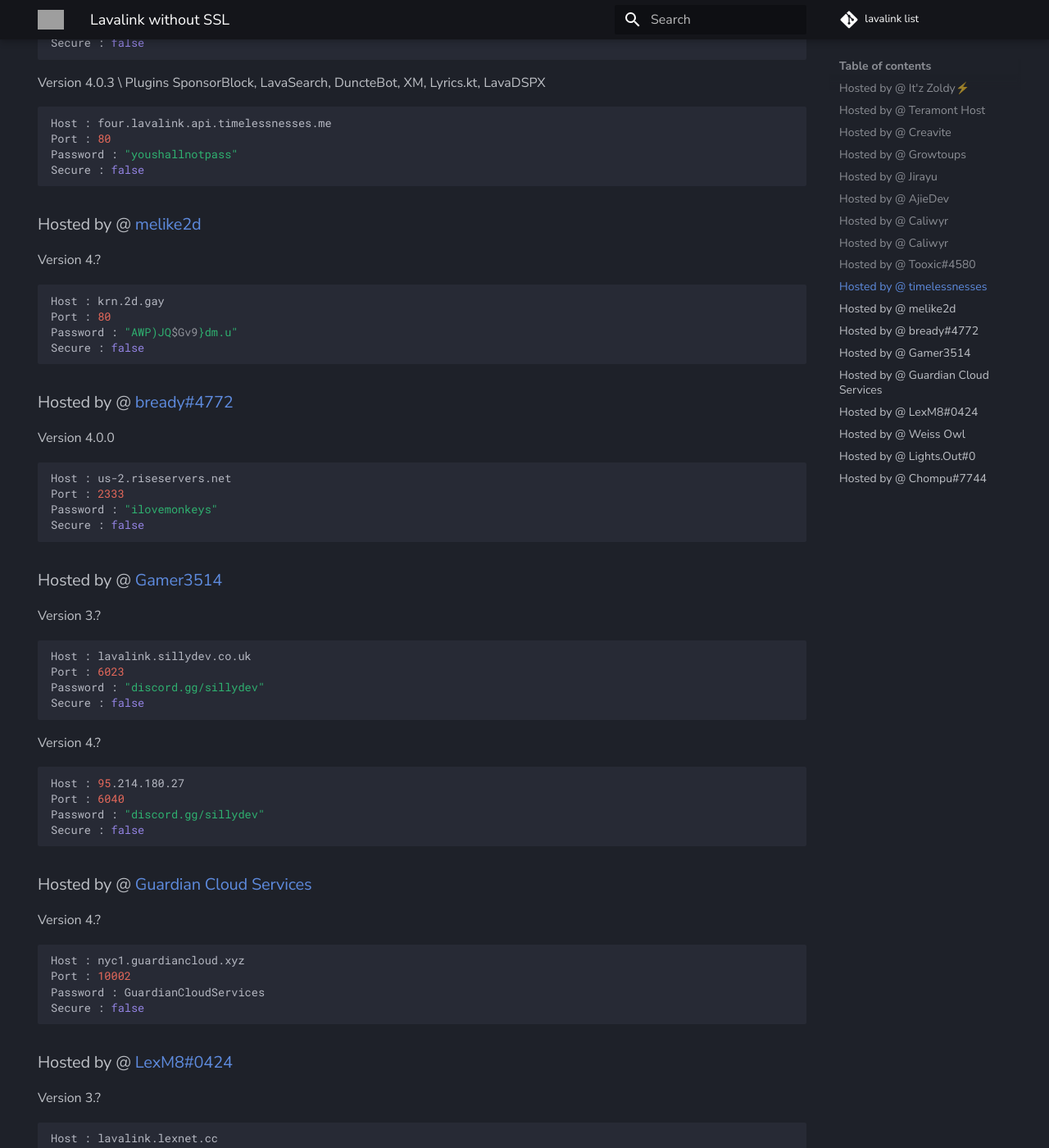
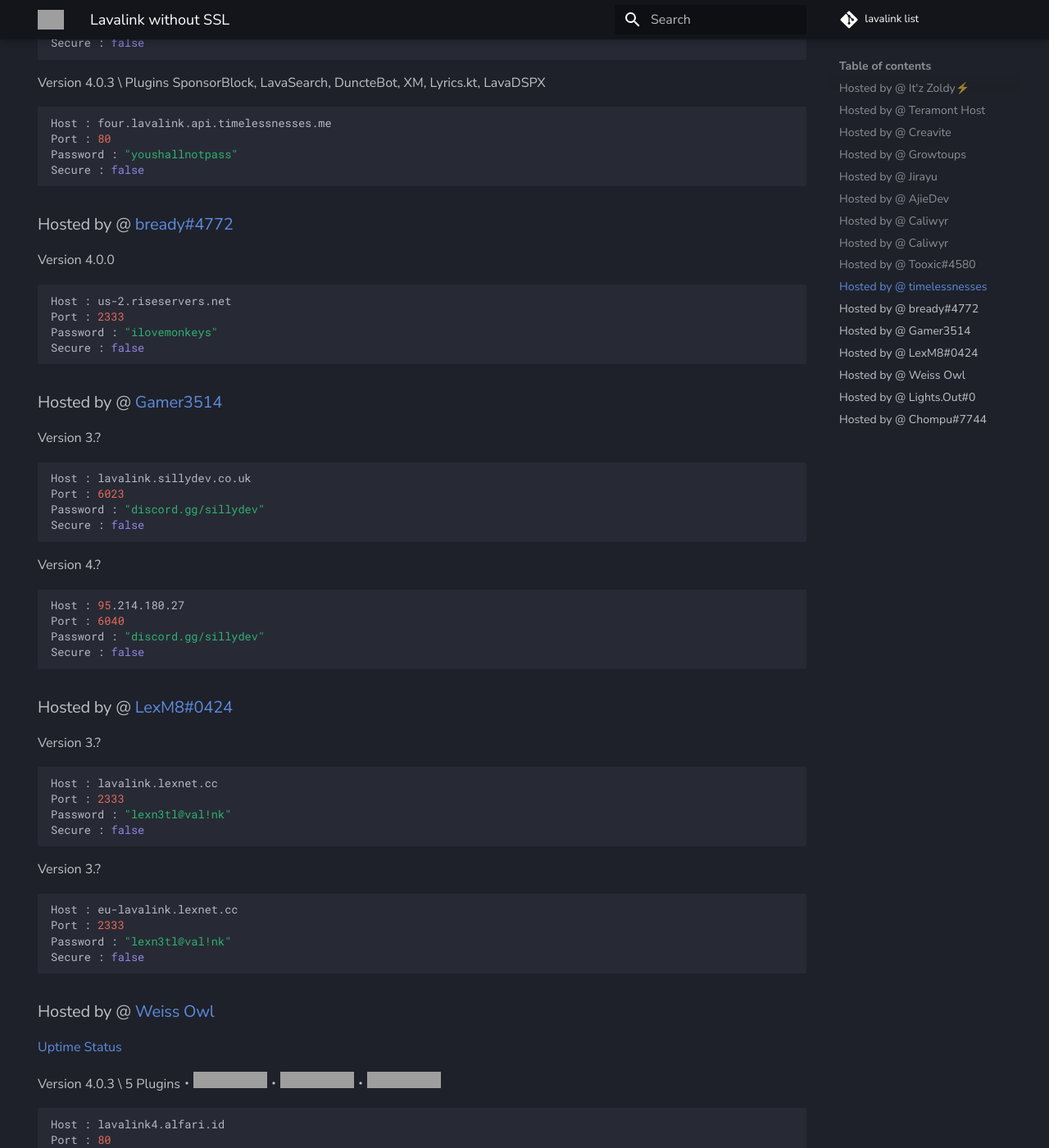
Before and after one commit to DarrenOfficial/lavalink-list, an MkDocs documentation site: the page built from docs/NoSSL/lavalink-without-ssl.md, in a window 1280 px wide and 1400 px high, scrolled down 3185 px. Shown: the whole window at 82% size. Built offline with MkDocs 1.6.1 and Material for MkDocs 9.7.7, drawn with Linux system fonts in a browser that asks for light colours; comment, search, counter and statistics services are not loaded; some of the changed text lies outside the part shown; grey boxes are pictures that could not be loaded.

Commit message:
Update lavalink-without-ssl.md (#455)
* lupa anjir

* remove v4, useless,causes overload

* Update lavalink-without-ssl.md

* Update lavalink-with-ssl.md

* Update my server, and more correction maybe

* remove note

* Update lavalink-without-ssl.md

---------

Co-authored-by: Darren Nathanael <github@darrennathanael.com>

````diff
--- a/docs/NoSSL/lavalink-without-ssl.md
+++ b/docs/NoSSL/lavalink-without-ssl.md
@@ -151,15 +151,6 @@ Port : 80
 Password : "youshallnotpass"
 Secure : false
 ```
-### Hosted by @ [melike2d](https://2d.gay)
-Version 4.?
-```bash
-Host : krn.2d.gay
-Port : 80
-Password : "AWP)JQ$Gv9}dm.u"
-Secure : false
-```
-
 
 ### Hosted by @ [bready#4772](https://riseservers.net)
 Version 4.0.0
@@ -185,15 +176,6 @@ Version 4.?
 Host : 95.214.180.27
 Port : 6040
 Password : "discord.gg/sillydev"
-Secure : false
-```
-
-### Hosted by @ [Guardian Cloud Services](https://botlist.lol/discord)
-Version 4.?
-```bash
-Host : nyc1.guardiancloud.xyz
-Port : 10002
-Password : GuardianCloudServices
 Secure : false
 ```
 
````
Also changed, not shown: other parts of docs/NoSSL/lavalink-without-ssl.md (+2 -2 lines).
